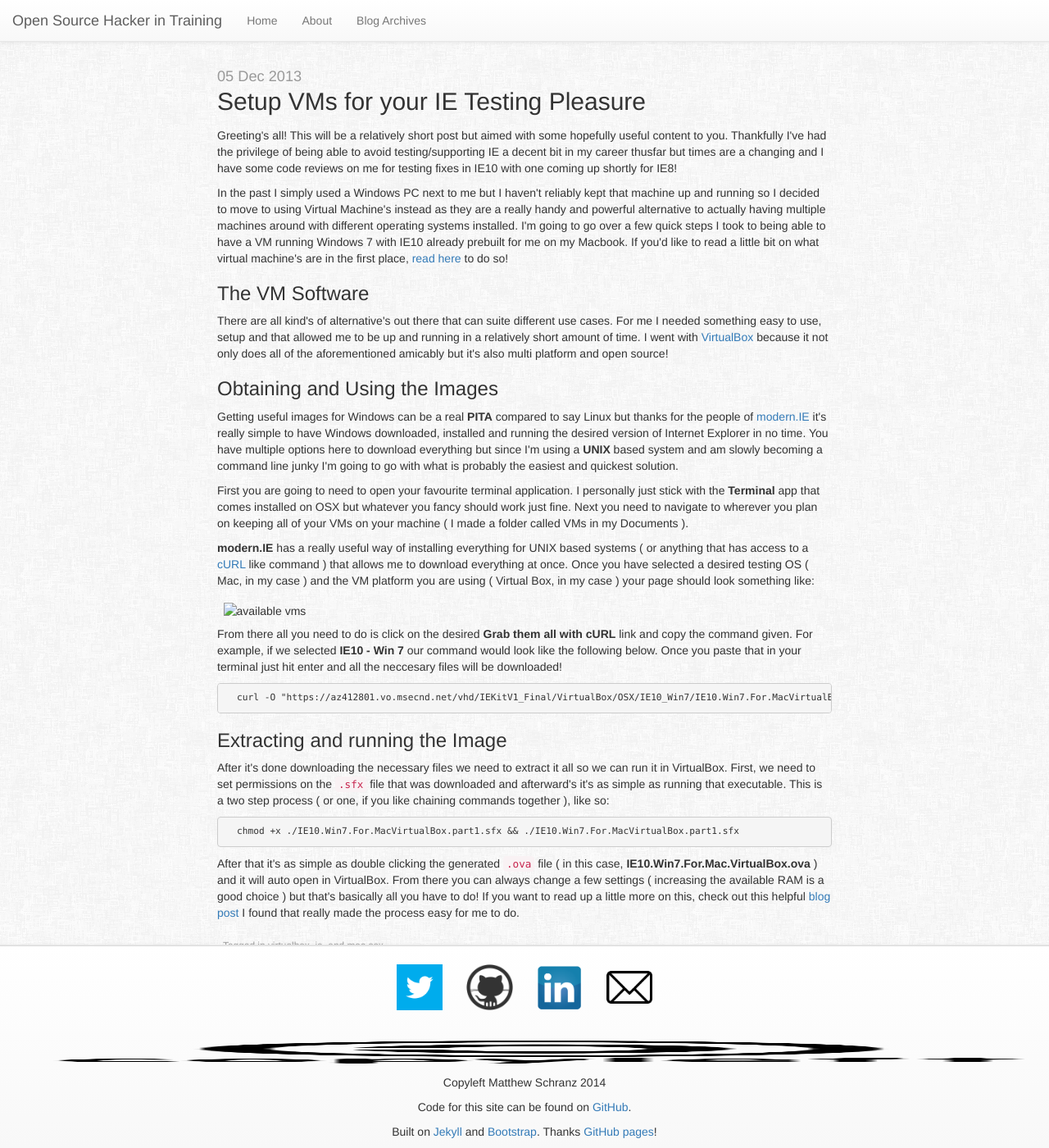
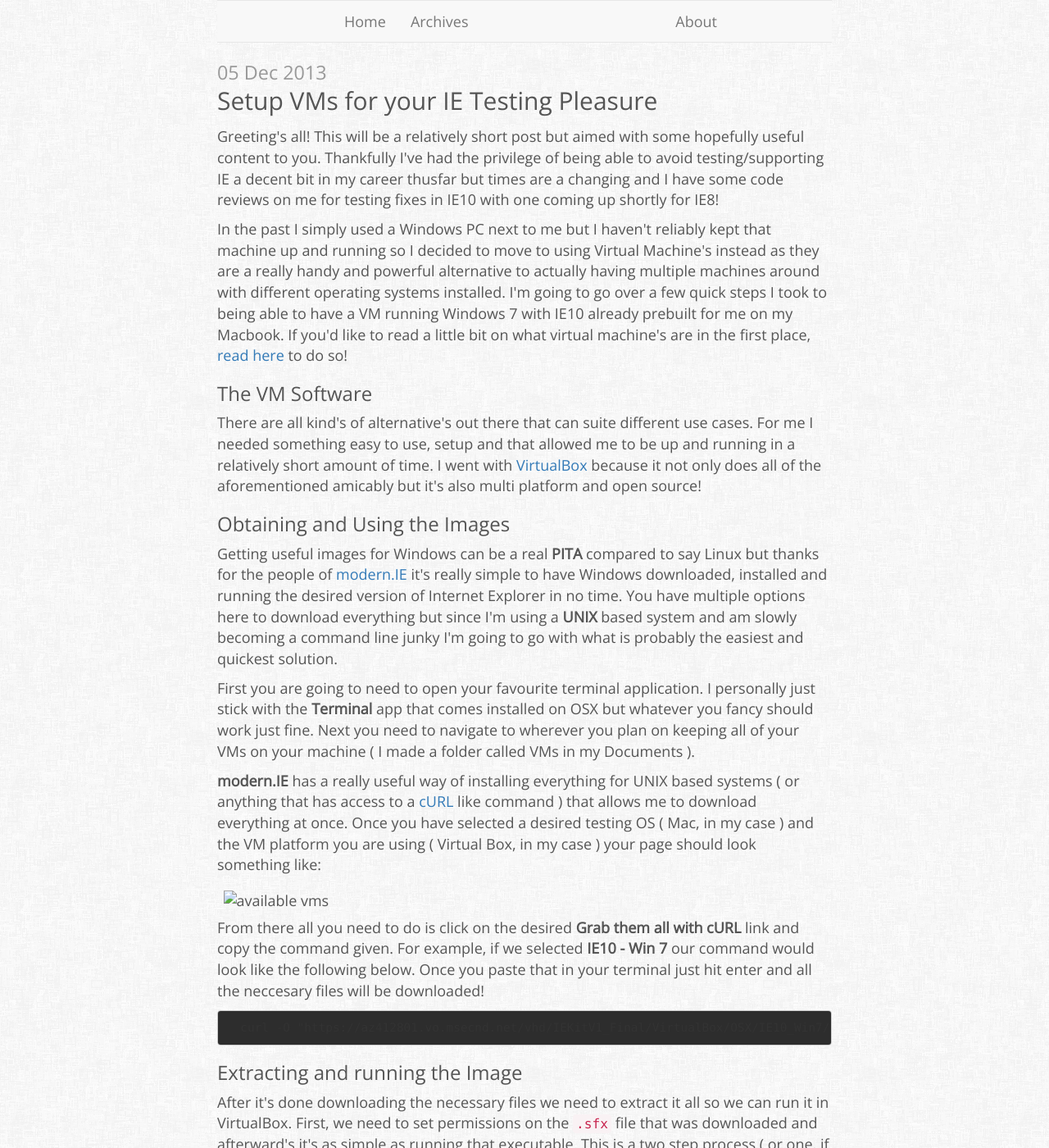
Before and after one commit to mjschranz/mjschranz.github.io, a Jekyll site: the page built from _posts/2013-12-05-virtualbox.html, in a window 1280 px wide and 1400 px high. Shown: the whole window at 82% size. Built offline with Jekyll 4.4.1, drawn with Linux system fonts in a browser that asks for light colours; Markdown is read by kramdown in place of the engine named in the settings; comment, search, counter and statistics services are not loaded.

Commit message:
Styling updates

```diff
--- a/_config.yml
+++ b/_config.yml
@@ -3,11 +3,11 @@
 permalink: date
 exclude: [README.md]
 timezone: America/Toronto
-pygments: true
+highlighter: true
 paginate: 5
 
 # Site wide variables
-title: Open Source Hacker in Training
+title: Matthew Schranz's Blog
 tagline: Still figuring it all out.
 
 # Contact Info
--- a/_includes/footer.html
+++ b/_includes/footer.html
@@ -1,5 +1,5 @@
-<footer class="navbar navbar-default navbar-fixed-bottom">
-  <div class="container-fluid footer-wrapper">
+<footer class="navbar navbar-default footer-wrapper">
+  <div class="container">
     <div class="image-links">
       <a href="{{ site.twitter }}">
         <img class="icon" src="/assets/img/icons/twitter.png" alt="Twitter Icon"
@@ -27,10 +27,5 @@
     <p>
       Code for this site can be found on <a href="https://github.com/mjschranz/mjschranz.github.io">GitHub</a>.
     </p>
-    <p>
-      Built on <a href="http://jekyllrb.com/">Jekyll</a> and
-      <a href="http://twitter.github.io/bootstrap/index.html">Bootstrap</a>.
-      Thanks <a href="http://pages.github.com/">GitHub pages</a>!
-    </p>
   </div>
 </footer>
--- a/_includes/header.html
+++ b/_includes/header.html
@@ -1,16 +1,23 @@
-<header class="navbar navbar-default navbar-fixed-top" role="banner">
-  <div class="container-fluid">
-    <div class="navbar-header">
-      <a class="navbar-brand" href="{{ site.url }}">
-        {{ site.title }}
-      </a>
+<header class="navbar navbar-default" role="banner">
+  <div class="navbar-header">
+    <button type="button" class="navbar-toggle" data-toggle="collapse" data-target="#nav-collapse">
+      <span class="sr-only">Toggle navigation</span>
+      <span class="icon-bar"></span>
+      <span class="icon-bar"></span>
+      <span class="icon-bar"></span>
+    </button>
+  </div>
+  <div class="collapse navbar-collapse" id="nav-collapse">
+    <div class="row">
+      <div class="col-sm-8 col-sm-offset-2">
+        <ul class="nav navbar-nav">
+          <li><a href="/index.html">Home</a></li>
+          <li><a href="/archive/index.html">Archives</a></li>
+        </ul>
+        <ul class="nav navbar-nav navbar-right">
+          <li><a href="/about/index.html">About</a></li>
+        </ul>
+      </div>
     </div>
-    <nav class="navbar-collapse collapse navbar-responsive-collapse">
-      <ul class="nav navbar-nav">
-        <li><a href="/index.html">Home</a></li>
-        <li><a href="/about/index.html">About</a></li>
-        <li><a href="/archive/index.html">Blog Archives</a></li>
-      </ul>
-    </nav>
   </div>
 </header>
--- a/_includes/includes.html
+++ b/_includes/includes.html
@@ -1,6 +1,7 @@
 <meta charset="utf-8" />
 <link rel="stylesheet" type="text/css" href="/assets/bootstrap/dist/css/bootstrap.min.css" />
-<link rel="stylesheet" type="text/css" href="/assets/bootstrap/dist/css/bootstrap-theme.min.css" />
+<link rel="stylesheet" type="text/css" href="/assets/css/theme.css" />
+<link href='http://fonts.googleapis.com/css?family=Open+Sans' rel='stylesheet' type='text/css'>
 <link rel="stylesheet" type="text/css" href="/assets/css/styles.css" />
 <script type="text/javascript" src="/assets/jquery/dist/jquery.min.js"></script>
 <script type="text/javascript" src="/assets/bootstrap/dist/js/bootstrap.min.js"></script>
--- a/assets/css/styles.css
+++ b/assets/css/styles.css
@@ -1,6 +1,19 @@
 html body {
   background-image: url("/assets/img/background/fabric-of-squares-gray.png");
   background-repeat: repeat;
+  font-size: 18px;
+  font-family: "Open Sans", sans-serif;
+  color: #555;
+}
+
+header.navbar, footer.navbar {
+  border-right: none;
+  border-left: none;
+  border-radius: 0;
+}
+
+footer {
+  font-size: 12px;
 }
 
 hr {
@@ -14,11 +27,6 @@
 
 footer {
   text-align:center;
-}
-
-.content {
-  margin-top: 80px;
-  margin-bottom: 170px;
 }
 
 .inline-content {
@@ -76,6 +84,7 @@
 .footer-wrapper {
   border-top: 1px solid #DDD;
   padding-top: 10px;
+  margin-bottom: 0;
 }
 
 .footer-wrapper p {
@@ -83,7 +92,7 @@
 }
 
 .image-links img {
-  width: 25px;
+  width: 35px;
 }
 
 .image-links > a:hover {
--- /dev/null
+++ b/assets/css/theme.css
@@ -0,0 +1,141 @@
+/* Tomorrow Night Eighties Theme */
+/* Original theme - https://github.com/chriskempson/tomorrow-theme */
+.prettyprint {
+  background: #2d2d2d;
+  font-family: Menlo, 'Bitstream Vera Sans Mono', 'DejaVu Sans Mono', Monaco, Consolas, monospace;
+  font-size: 12px;
+  line-height: 1.5;
+  border: 1px solid #ccc;
+  padding: 10px;
+}
+
+.pln {
+  color: #cccccc;
+}
+
+@media screen {
+  .str {
+    color: #99cc99;
+  }
+
+  .kwd {
+    color: #cc99cc;
+  }
+
+  .com {
+    color: #999999;
+  }
+
+  .typ {
+    color: #6699cc;
+  }
+
+  .lit {
+    color: #f99157;
+  }
+
+  .pun {
+    color: #cccccc;
+  }
+
+  .opn {
+    color: #cccccc;
+  }
+
+  .clo {
+    color: #cccccc;
+  }
+
+  .tag {
+    color: #f2777a;
+  }
+
+  .atn {
+    color: #f99157;
+  }
+
+  .atv {
+    color: #66cccc;
+  }
+
+  .dec {
+    color: #f99157;
+  }
+
+  .var {
+    color: #f2777a;
+  }
+
+  .fun {
+    color: #6699cc;
+  }
+}
+@media print, projection {
+  .str {
+    color: #006600;
+  }
+
+  .kwd {
+    color: #006;
+    font-weight: bold;
+  }
+
+  .com {
+    color: #600;
+    font-style: italic;
+  }
+
+  .typ {
+    color: #404;
+    font-weight: bold;
+  }
+
+  .lit {
+    color: #004444;
+  }
+
+  .pun, .opn, .clo {
+    color: #444400;
+  }
+
+  .tag {
+    color: #006;
+    font-weight: bold;
+  }
+
+  .atn {
+    color: #440044;
+  }
+
+  .atv {
+    color: #006600;
+  }
+}
+/* Specify class=linenums on a pre to get line numbering */
+ol.linenums {
+  margin-top: 0;
+  margin-bottom: 0;
+}
+
+/* IE indents via margin-left */
+li.L0,
+li.L1,
+li.L2,
+li.L3,
+li.L4,
+li.L5,
+li.L6,
+li.L7,
+li.L8,
+li.L9 {
+  /* */
+}
+
+/* Alternate shading for lines */
+li.L1,
+li.L3,
+li.L5,
+li.L7,
+li.L9 {
+  /* */
+}
```
Also changed, not shown: mozilla-feed.xml (deleted, +0 -30 lines), open-source-feed.xml (deleted, +0 -30 lines).
